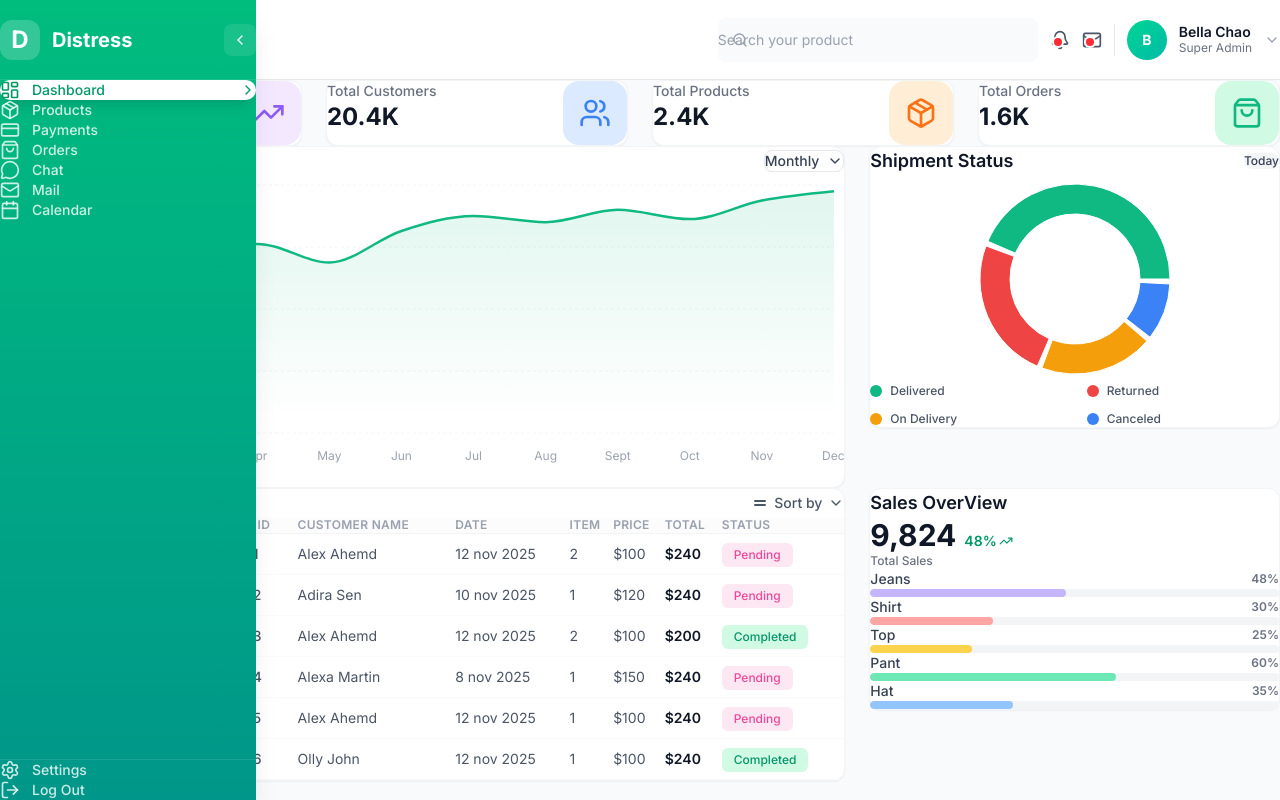
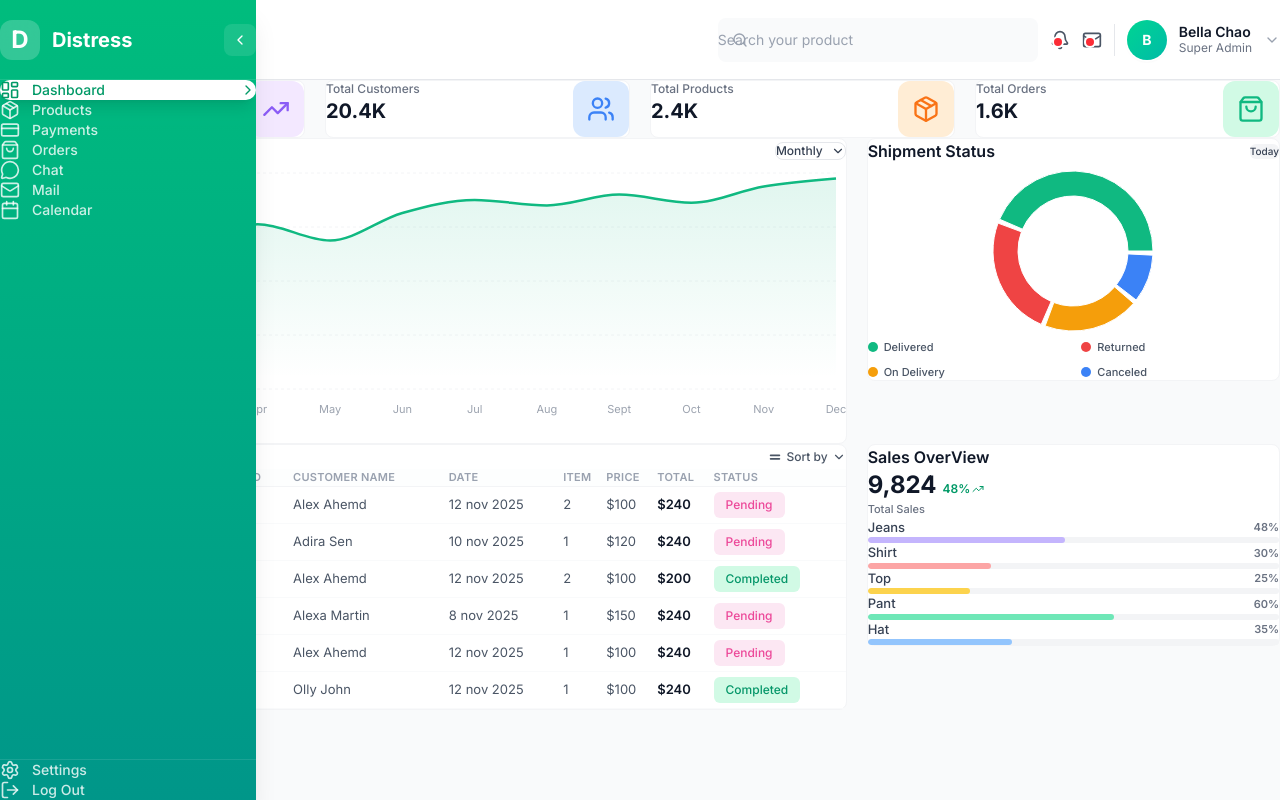
Before and after one commit to Theprogrammingprince/Distress-admin, a React (Vite) app in the folder Frontend/admin/: page / in a window 1280 px wide. Built offline with nearby package versions, Linux system fonts and the light colour scheme.

Commit message:
still fixing the UI

```diff
--- a/Frontend/admin/src/components/dashboard/RecentOrders.tsx
+++ b/Frontend/admin/src/components/dashboard/RecentOrders.tsx
@@ -16,16 +16,16 @@ export default function RecentOrders() {
     };
 
     return (
-        <div className="bg-white rounded-xl p-6 border border-gray-100 card-shadow">
+        <div className="bg-white rounded-lg p-5 border border-gray-100">
             {/* Header */}
-            <div className="flex items-center justify-between mb-6">
-                <h2 className="text-lg font-semibold text-gray-900">Recent Orders</h2>
-                <button className="flex items-center gap-1.5 px-3 py-2 text-sm text-gray-600 hover:bg-gray-50 rounded-lg transition-colors">
-                    <svg width="16" height="16" viewBox="0 0 16 16" fill="none" stroke="currentColor" strokeWidth="2" strokeLinecap="round" strokeLinejoin="round">
+            <div className="flex items-center justify-between mb-5">
+                <h2 className="text-base font-semibold text-gray-900">Recent Orders</h2>
+                <button className="flex items-center gap-1 px-2.5 py-1.5 text-xs text-gray-600 hover:bg-gray-50 rounded-md transition-colors">
+                    <svg width="14" height="14" viewBox="0 0 16 16" fill="none" stroke="currentColor" strokeWidth="2" strokeLinecap="round" strokeLinejoin="round">
                         <path d="M3 6h10M3 10h10" />
                     </svg>
                     <span className="font-medium">Sort by</span>
-                    <ChevronDown className="w-4 h-4" />
+                    <ChevronDown className="w-3.5 h-3.5" />
                 </button>
             </div>
 
@@ -34,54 +34,54 @@ export default function RecentOrders() {
                 <table className="w-full">
                     <thead>
                         <tr className="border-b border-gray-100">
-                            <th className="text-left text-xs font-semibold text-gray-400 uppercase tracking-wide pb-4 bg-gray-50/50">
+                            <th className="text-left text-[11px] font-semibold text-gray-400 uppercase tracking-wide pb-3 bg-gray-50/30">
                                 Product
                             </th>
-                            <th className="text-left text-xs font-semibold text-gray-400 uppercase tracking-wide pb-4 bg-gray-50/50">
+                            <th className="text-left text-[11px] font-semibold text-gray-400 uppercase tracking-wide pb-3 bg-gray-50/30">
                                 Orders ID
                             </th>
-                            <th className="text-left text-xs font-semibold text-gray-400 uppercase tracking-wide pb-4 bg-gray-50/50">
+                            <th className="text-left text-[11px] font-semibold text-gray-400 uppercase tracking-wide pb-3 bg-gray-50/30">
                                 Customer Name
                             </th>
-                            <th className="text-left text-xs font-semibold text-gray-400 uppercase tracking-wide pb-4 bg-gray-50/50">
+                            <th className="text-left text-[11px] font-semibold text-gray-400 uppercase tracking-wide pb-3 bg-gray-50/30">
                                 Date
                             </th>
-                            <th className="text-left text-xs font-semibold text-gray-400 uppercase tracking-wide pb-4 bg-gray-50/50">
+                            <th className="text-left text-[11px] font-semibold text-gray-400 uppercase tracking-wide pb-3 bg-gray-50/30">
                                 Item
                             </th>
-                            <th className="text-left text-xs font-semibold text-gray-400 uppercase tracking-wide pb-4 bg-gray-50/50">
+                            <th className="text-left text-[11px] font-semibold text-gray-400 uppercase tracking-wide pb-3 bg-gray-50/30">
                                 Price
                             </th>
-                            <th className="text-left text-xs font-semibold text-gray-400 uppercase tracking-wide pb-4 bg-gray-50/50">
+                            <th className="text-left text-[11px] font-semibold text-gray-400 uppercase tracking-wide pb-3 bg-gray-50/30">
                                 Total
                             </th>
-                            <th className="text-left text-xs font-semibold text-gray-400 uppercase tracking-wide pb-4 bg-gray-50/50">
+                            <th className="text-left text-[11px] font-semibold text-gray-400 uppercase tracking-wide pb-3 bg-gray-50/30">
                                 Status
                             </th>
                         </tr>
                     </thead>
                     <tbody>
                         {recentOrders.map((order) => (
-                            <tr key={order.id} className="border-b border-gray-50 hover:bg-gray-50/50 transition-colors">
-                                <td className="py-3.5">
-                                    <div className="flex items-center gap-3">
-                                        <div className="w-10 h-10 bg-gray-100 rounded-lg flex items-center justify-center overflow-hidden">
-                                            <span className="text-xs font-semibold text-gray-400">
+                            <tr key={order.id} className="border-b border-gray-50 hover:bg-gray-50/30 transition-colors">
+                                <td className="py-3">
+                                    <div className="flex items-center gap-2.5">
+                                        <div className="w-9 h-9 bg-gray-100 rounded-lg flex items-center justify-center overflow-hidden">
+                                            <span className="text-[10px] font-semibold text-gray-400">
                                                 {order.product.substring(0, 2).toUpperCase()}
                                             </span>
                                         </div>
-                                        <span className="text-sm font-medium text-gray-700">{order.product}</span>
+                                        <span className="text-[13px] font-medium text-gray-700">{order.product}</span>
                                     </div>
                                 </td>
-                                <td className="py-3.5 text-sm text-gray-600 font-medium">{order.orderId}</td>
-                                <td className="py-3.5 text-sm text-gray-600">{order.customerName}</td>
-                                <td className="py-3.5 text-sm text-gray-600">{order.date}</td>
-                                <td className="py-3.5 text-sm text-gray-600">{order.item}</td>
-                                <td className="py-3.5 text-sm text-gray-600">${order.price}</td>
-                                <td className="py-3.5 text-sm font-semibold text-gray-900">${order.total}</td>
-                                <td className="py-3.5">
+                                <td className="py-3 text-[13px] text-gray-600 font-medium">{order.orderId}</td>
+                                <td className="py-3 text-[13px] text-gray-600">{order.customerName}</td>
+                                <td className="py-3 text-[13px] text-gray-600">{order.date}</td>
+                                <td className="py-3 text-[13px] text-gray-600">{order.item}</td>
+                                <td className="py-3 text-[13px] text-gray-600">${order.price}</td>
+                                <td className="py-3 text-[13px] font-semibold text-gray-900">${order.total}</td>
+                                <td className="py-3">
                                     <span
-                                        className={`inline-flex px-3 py-1 rounded-md text-xs font-medium ${getStatusColor(
+                                        className={`inline-flex px-2.5 py-0.5 rounded-md text-[11px] font-medium ${getStatusColor(
                                             order.status
                                         )}`}
                                     >
--- a/Frontend/admin/src/components/dashboard/SalesOverview.tsx
+++ b/Frontend/admin/src/components/dashboard/SalesOverview.tsx
@@ -6,30 +6,30 @@ export default function SalesOverview() {
     const growth = 48;
 
     return (
-        <div className="bg-white rounded-xl p-6 border border-gray-100 card-shadow">
-            <h2 className="text-lg font-semibold text-gray-900 mb-6">Sales OverView</h2>
+        <div className="bg-white rounded-lg p-5 border border-gray-100">
+            <h2 className="text-base font-semibold text-gray-900 mb-5">Sales OverView</h2>
 
             {/* Total Sales */}
-            <div className="mb-6">
-                <div className="flex items-baseline gap-2 mb-1">
-                    <h3 className="text-3xl font-bold text-gray-900">{totalSales.toLocaleString()}</h3>
-                    <span className="flex items-center gap-0.5 text-sm font-semibold text-emerald-600">
+            <div className="mb-5">
+                <div className="flex items-baseline gap-1.5 mb-1">
+                    <h3 className="text-2xl font-bold text-gray-900">{totalSales.toLocaleString()}</h3>
+                    <span className="flex items-center gap-0.5 text-xs font-semibold text-emerald-600">
                         {growth}%
-                        <TrendingUp className="w-3.5 h-3.5" />
+                        <TrendingUp className="w-3 h-3" />
                     </span>
                 </div>
-                <p className="text-xs font-medium text-gray-500">Total Sales</p>
+                <p className="text-[11px] font-medium text-gray-500">Total Sales</p>
             </div>
 
             {/* Categories */}
-            <div className="space-y-4">
+            <div className="space-y-3.5">
                 {salesOverview.map((item, index) => (
                     <div key={index}>
-                        <div className="flex items-center justify-between mb-1.5">
-                            <span className="text-sm font-medium text-gray-700">{item.category}</span>
-                            <span className="text-xs font-semibold text-gray-500">{item.percentage}%</span>
+                        <div className="flex items-center justify-between mb-1">
+                            <span className="text-[13px] font-medium text-gray-700">{item.category}</span>
+                            <span className="text-[11px] font-semibold text-gray-500">{item.percentage}%</span>
                         </div>
-                        <div className="h-2 bg-gray-100 rounded-full overflow-hidden">
+                        <div className="h-1.5 bg-gray-100 rounded-full overflow-hidden">
                             <div
                                 className="h-full rounded-full transition-all duration-500"
                                 style={{
--- a/Frontend/admin/src/components/dashboard/SalesStatistic.tsx
+++ b/Frontend/admin/src/components/dashboard/SalesStatistic.tsx
@@ -6,18 +6,18 @@ export default function SalesStatistic() {
     const currentMonthData = salesData[5]; // June data (index 5)
 
     return (
-        <div className="bg-white rounded-xl p-6 border border-gray-100 card-shadow">
+        <div className="bg-white rounded-lg p-5 border border-gray-100">
             {/* Header */}
-            <div className="flex items-center justify-between mb-6">
-                <h2 className="text-lg font-semibold text-gray-900">Sales Statistic</h2>
-                <button className="flex items-center gap-2 px-4 py-2 bg-white border border-gray-200 hover:bg-gray-50 rounded-lg text-sm text-gray-700 font-medium transition-colors">
+            <div className="flex items-center justify-between mb-5">
+                <h2 className="text-base font-semibold text-gray-900">Sales Statistic</h2>
+                <button className="flex items-center gap-2 px-3 py-1.5 bg-white border border-gray-200 hover:bg-gray-50 rounded-lg text-xs font-medium text-gray-700 transition-colors">
                     Monthly
-                    <ChevronDown className="w-4 h-4" />
+                    <ChevronDown className="w-3.5 h-3.5" />
                 </button>
             </div>
 
             {/* Chart */}
-            <div className="h-72 -mx-2">
+            <div className="h-64 -mx-2">
                 <ResponsiveContainer width="100%" height="100%">
                     <AreaChart data={salesData} margin={{ top: 10, right: 10, left: -20, bottom: 0 }}>
                         <defs>
@@ -31,25 +31,25 @@ export default function SalesStatistic() {
                             dataKey="month"
                             axisLine={false}
                             tickLine={false}
-                            tick={{ fontSize: 12, fill: '#9ca3af' }}
-                            dy={10}
+                            tick={{ fontSize: 11, fill: '#9ca3af' }}
+                            dy={8}
                         />
                         <YAxis
                             axisLine={false}
                             tickLine={false}
-                            tick={{ fontSize: 12, fill: '#9ca3af' }}
+                            tick={{ fontSize: 11, fill: '#9ca3af' }}
                             tickFormatter={(value) => `${value / 1000}k`}
                         />
                         <Tooltip
                             contentStyle={{
                                 backgroundColor: '#fff',
                                 border: '1px solid #e5e7eb',
-                                borderRadius: '8px',
-                                padding: '8px 12px',
-                                boxShadow: '0 4px 6px -1px rgb(0 0 0 / 0.1)',
+                                borderRadius: '6px',
+                                padding: '6px 10px',
+                                boxShadow: '0 2px 4px rgb(0 0 0 / 0.1)',
                             }}
-                            labelStyle={{ color: '#111827', fontWeight: 600, fontSize: '13px' }}
-                            itemStyle={{ color: '#10b981', fontSize: '13px' }}
+                            labelStyle={{ color: '#111827', fontWeight: 600, fontSize: '12px' }}
+                            itemStyle={{ color: '#10b981', fontSize: '12px' }}
                             formatter={(value: number | undefined) => value ? [`$${(value / 1000).toFixed(1)}K`, 'Total value'] : ['N/A', 'Total value']}
                         />
                         <Area
@@ -59,7 +59,7 @@ export default function SalesStatistic() {
                             strokeWidth={2.5}
                             fill="url(#salesGradient)"
                             dot={false}
-                            activeDot={{ r: 5, fill: '#10b981', stroke: '#fff', strokeWidth: 2 }}
+                            activeDot={{ r: 4, fill: '#10b981', stroke: '#fff', strokeWidth: 2 }}
                         />
                     </AreaChart>
                 </ResponsiveContainer>
@@ -67,12 +67,12 @@ export default function SalesStatistic() {
 
             {/* Current Month Label */}
             {currentMonthData && (
-                <div className="mt-2 inline-flex items-center gap-2 px-3 py-1.5 bg-emerald-50 rounded-md">
-                    <div className="w-2 h-2 bg-emerald-500 rounded-full"></div>
-                    <span className="text-xs font-medium text-gray-700">
+                <div className="mt-1 inline-flex items-center gap-1.5 px-2.5 py-1 bg-emerald-50 rounded">
+                    <div className="w-1.5 h-1.5 bg-emerald-500 rounded-full"></div>
+                    <span className="text-[10px] font-medium text-gray-600">
                         {currentMonthData.month} 2025
                     </span>
-                    <span className="text-xs font-semibold text-gray-900">
+                    <span className="text-[10px] font-semibold text-gray-800">
                         Total value {(currentMonthData.value / 1000).toFixed(1).replace('.', ',')}k
                     </span>
                 </div>
--- a/Frontend/admin/src/components/dashboard/ShipmentStatus.tsx
+++ b/Frontend/admin/src/components/dashboard/ShipmentStatus.tsx
@@ -3,26 +3,26 @@ import { shipmentStatus } from '../../data/mockData';
 
 export default function ShipmentStatus() {
     return (
-        <div className="bg-white rounded-xl p-6 border border-gray-100 card-shadow">
+        <div className="bg-white rounded-lg p-5 border border-gray-100">
             {/* Header */}
-            <div className="flex items-center justify-between mb-6">
-                <h2 className="text-lg font-semibold text-gray-900">Shipment Status</h2>
-                <span className="px-3 py-1.5 bg-gray-100 rounded-lg text-xs font-medium text-gray-700">
+            <div className="flex items-center justify-between mb-5">
+                <h2 className="text-base font-semibold text-gray-900">Shipment Status</h2>
+                <span className="px-2.5 py-1 bg-gray-100 rounded-md text-[10px] font-medium text-gray-700">
                     Today
                 </span>
             </div>
 
             {/* Donut Chart */}
             <div className="flex flex-col items-center">
-                <div className="relative w-52 h-52 mb-6">
+                <div className="relative w-44 h-44 mb-4">
                     <ResponsiveContainer width="100%" height="100%">
                         <PieChart>
                             <Pie
                                 data={shipmentStatus}
                                 cx="50%"
                                 cy="50%"
-                                innerRadius={65}
-                                outerRadius={95}
+                                innerRadius={55}
+                                outerRadius={80}
                                 paddingAngle={3}
                                 dataKey="percentage"
                             >
@@ -35,15 +35,15 @@ export default function ShipmentStatus() {
                 </div>
 
                 {/* Legend */}
-                <div className="grid grid-cols-2 gap-x-6 gap-y-3 w-full">
+                <div className="grid grid-cols-2 gap-x-4 gap-y-2 w-full">
                     {shipmentStatus.map((status, index) => (
-                        <div key={index} className="flex items-center gap-2">
+                        <div key={index} className="flex items-center gap-1.5">
                             <div
-                                className="w-3 h-3 rounded-full flex-shrink-0"
+                                className="w-2.5 h-2.5 rounded-full flex-shrink-0"
                                 style={{ backgroundColor: status.color }}
                             />
                             <div className="flex-1">
-                                <p className="text-xs font-medium text-gray-600">{status.status}</p>
+                                <p className="text-[11px] font-medium text-gray-600">{status.status}</p>
                             </div>
                         </div>
                     ))}
--- a/Frontend/admin/src/components/dashboard/StatCard.tsx
+++ b/Frontend/admin/src/components/dashboard/StatCard.tsx
@@ -16,18 +16,18 @@ export default function StatCard({ data }: StatCardProps) {
     const IconComponent = iconMap[data.icon];
 
     return (
-        <div className="bg-white rounded-xl p-5 border border-gray-100 card-shadow hover:shadow-md transition-all duration-200">
+        <div className="bg-white rounded-lg p-4 border border-gray-100 hover:shadow-md transition-shadow duration-200">
             <div className="flex items-start justify-between">
                 <div className="flex-1">
-                    <p className="text-sm font-medium text-gray-500 mb-2">{data.title}</p>
-                    <h3 className="text-2xl font-bold text-gray-900">{data.value}</h3>
+                    <p className="text-xs font-medium text-gray-500 mb-1.5">{data.title}</p>
+                    <h3 className="text-xl font-bold text-gray-900">{data.value}</h3>
                 </div>
                 <div
-                    className="w-16 h-16 rounded-2xl flex items-center justify-center flex-shrink-0"
+                    className="w-14 h-14 rounded-xl flex items-center justify-center flex-shrink-0"
                     style={{ backgroundColor: data.bgColor }}
                 >
                     {IconComponent && (
-                        <IconComponent className="w-8 h-8" style={{ color: data.color }} />
+                        <IconComponent className="w-7 h-7" style={{ color: data.color }} />
                     )}
                 </div>
             </div>
--- a/Frontend/admin/src/pages/Dashboard.tsx
+++ b/Frontend/admin/src/pages/Dashboard.tsx
@@ -41,16 +41,16 @@ export default function Dashboard({ activeNavItem, onNavItemClick }: DashboardPr
                 />
 
                 {/* Dashboard Content */}
-                <main className="p-4 sm:p-6 lg:p-8">
+                <main className="p-6">
                     {/* Stats Grid */}
-                    <div className="grid grid-cols-1 sm:grid-cols-2 xl:grid-cols-4 gap-4 lg:gap-6 mb-6 lg:mb-8">
+                    <div className="grid grid-cols-1 sm:grid-cols-2 xl:grid-cols-4 gap-5 mb-6">
                         {statCards.map((stat) => (
                             <StatCard key={stat.id} data={stat} />
                         ))}
                     </div>
 
                     {/* Charts Row */}
-                    <div className="grid grid-cols-1 xl:grid-cols-3 gap-4 lg:gap-6 mb-6 lg:mb-8">
+                    <div className="grid grid-cols-1 xl:grid-cols-3 gap-5 mb-6">
                         {/* Sales Statistic - Takes 2 columns on xl */}
                         <div className="xl:col-span-2">
                             <SalesStatistic />
@@ -63,7 +63,7 @@ export default function Dashboard({ activeNavItem, onNavItemClick }: DashboardPr
                     </div>
 
                     {/* Bottom Row */}
-                    <div className="grid grid-cols-1 xl:grid-cols-3 gap-4 lg:gap-6">
+                    <div className="grid grid-cols-1 xl:grid-cols-3 gap-5">
                         {/* Recent Orders - Takes 2 columns on xl */}
                         <div className="xl:col-span-2">
                             <RecentOrders />
```
